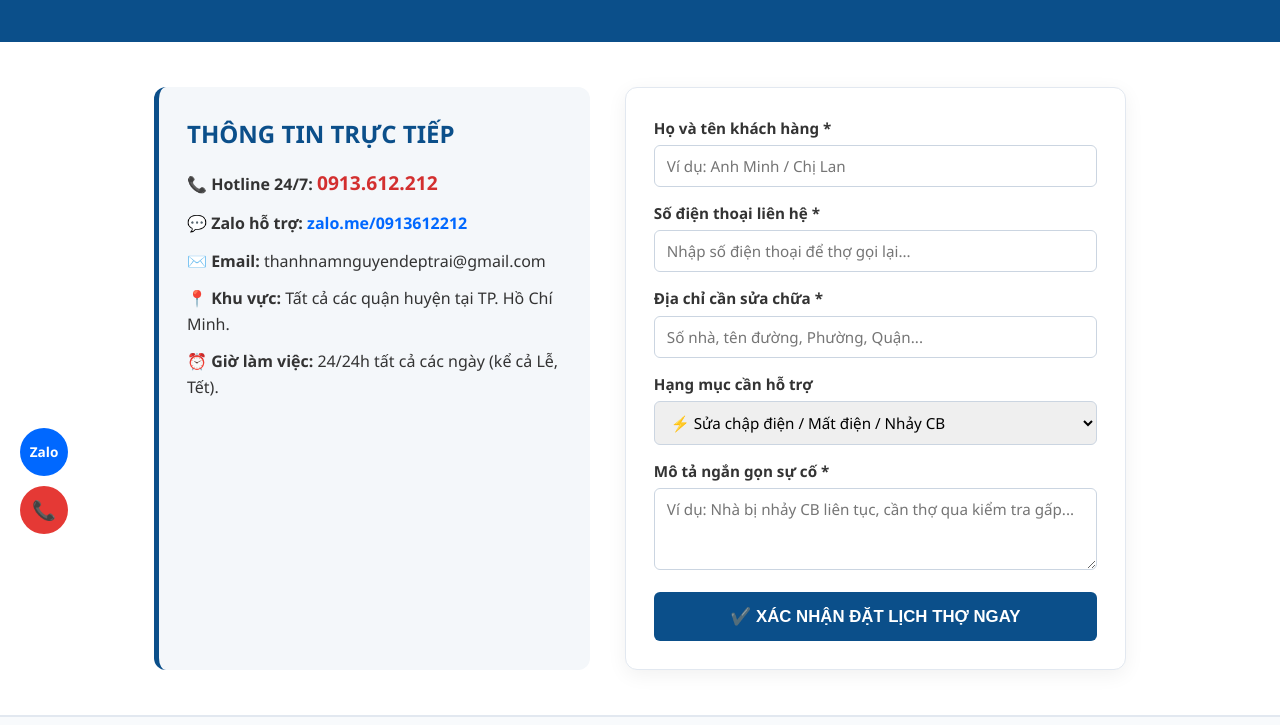
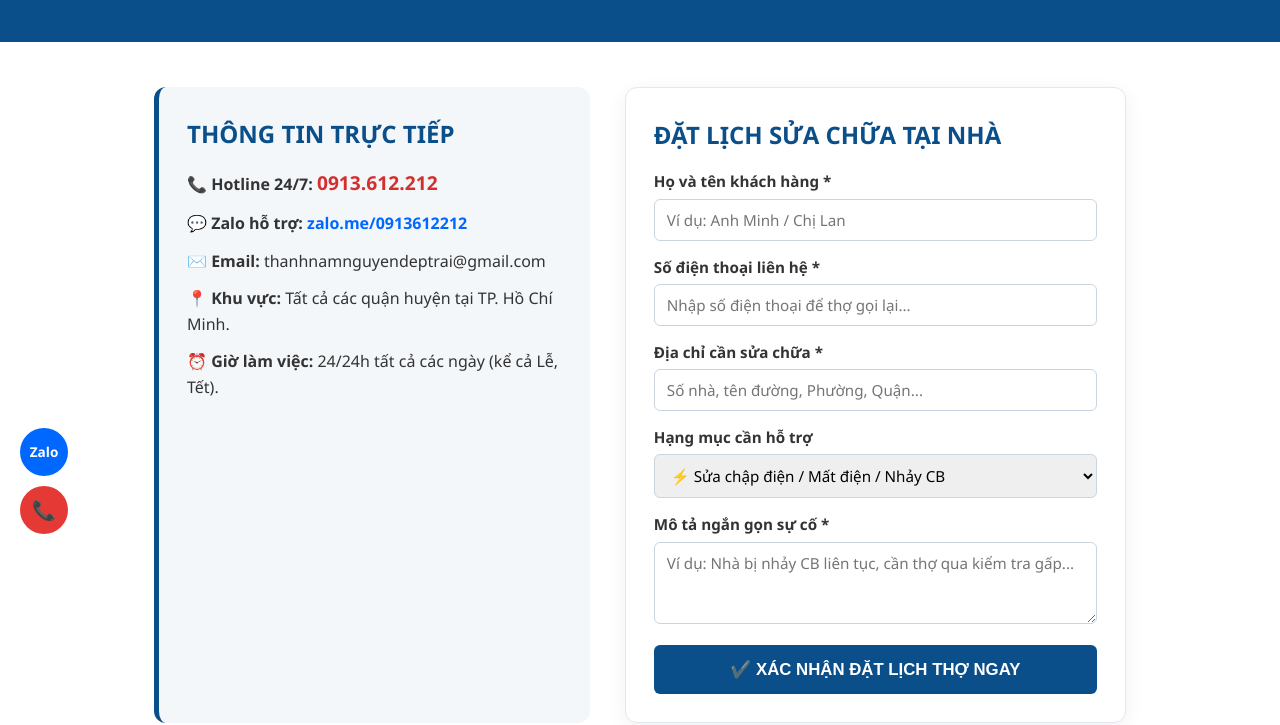
Before and after one commit to thanhnamnguyendeptrai-dotcom/congtydiennuocthucnguyen, a plain HTML site: page lienhe.html in a window 1280 px wide. Shown: the part 246-971 px from the top of the page. Drawn offline with Linux system fonts and the light colour scheme.

Commit message:
Update lienhe.html

```diff
--- a/lienhe.html
+++ b/lienhe.html
@@ -40,14 +40,19 @@
     </style>
 </head>
 <body>
+
     <div class="topbar">
         <span>📞 Hotline: <strong>0913 612 212</strong> | ✉️ thanhnamnguyendeptrai@gmail.com</span>
         <span>Hỗ trợ sửa chữa tận nơi 24/7 tại TP.HCM</span>
     </div>
+
     <header>
         <a href="index.html" class="logo-box">
             <img src="logo-thuc-nguyen.png" alt="Logo Thức Nguyễn">
-            <div><h2>ĐIỆN NƯỚC THỨC NGUYỄN</h2><p>SỬA ĐIỆN NƯỚC TẠI NHÀ 24/7</p></div>
+            <div>
+                <h2>ĐIỆN NƯỚC THỨC NGUYỄN</h2>
+                <p>SỬA ĐIỆN NƯỚC TẠI NHÀ 24/7</p>
+            </div>
         </a>
         <nav class="nav-links">
             <a href="index.html">TRANG CHỦ</a>
@@ -57,6 +62,7 @@
         </nav>
         <a href="tel:0913612212" class="btn-call">📞 0913 612 212</a>
     </header>
+
     <div class="page-banner">
         <h1>LIÊN HỆ ĐẶT THỢ ĐIỆN NƯỚC 24/7</h1>
         <p>Điền thông tin bên dưới hoặc gọi trực tiếp Hotline, kỹ thuật viên sẽ có mặt sau 20 – 30 phút.</p>
@@ -73,7 +79,8 @@
         </div>
 
         <div class="form-box">
-            <form action="https://api.web3forms.com/submit" method="POST">
+            <h2>ĐẶT LỊCH SỬA CHỮA TẠI NHÀ</h2>
+            <form action="https://web3forms.com" method="POST">
                 <input type="hidden" name="access_key" value="100947e5-267f-4427-a57f-7af1561cdda0">
                 <input type="hidden" name="subject" value="ĐƠN ĐẶT THỢ MỚI - ĐIỆN NƯỚC THỨC NGUYỄN">
 
@@ -136,6 +143,7 @@
             </ul>
         </div>
     </footer>
+
     <div class="copyright">Copyright &copy; 2026 ĐIỆN NƯỚC THỨC NGUYỄN. Hotline: 0913612212</div>
 
     <div class="float-box">
@@ -145,7 +153,3 @@
 
 </body>
 </html>
-
-
-</body>
-</html>
```
Lines whose indentation alone changed are shown as unchanged.
